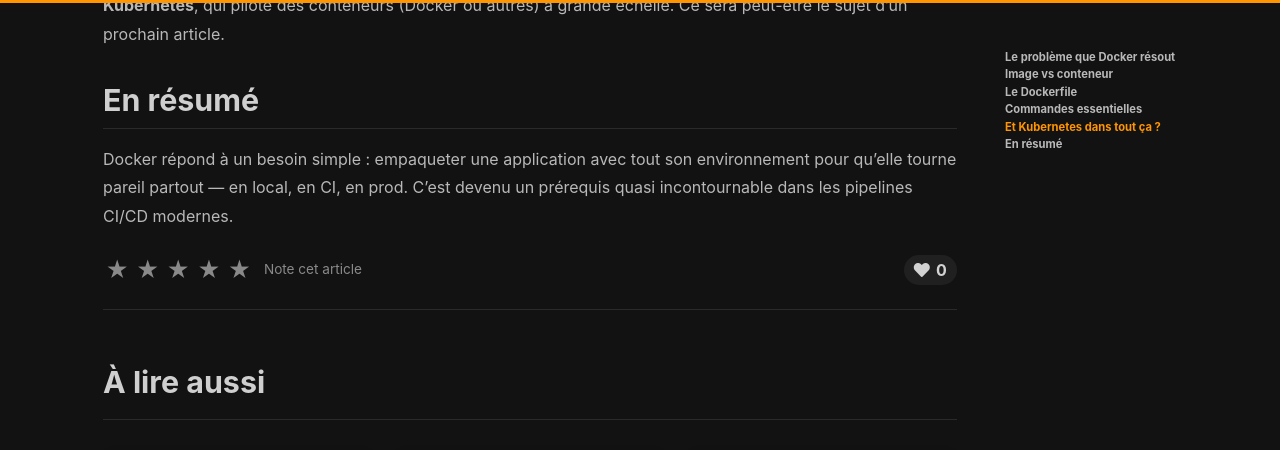
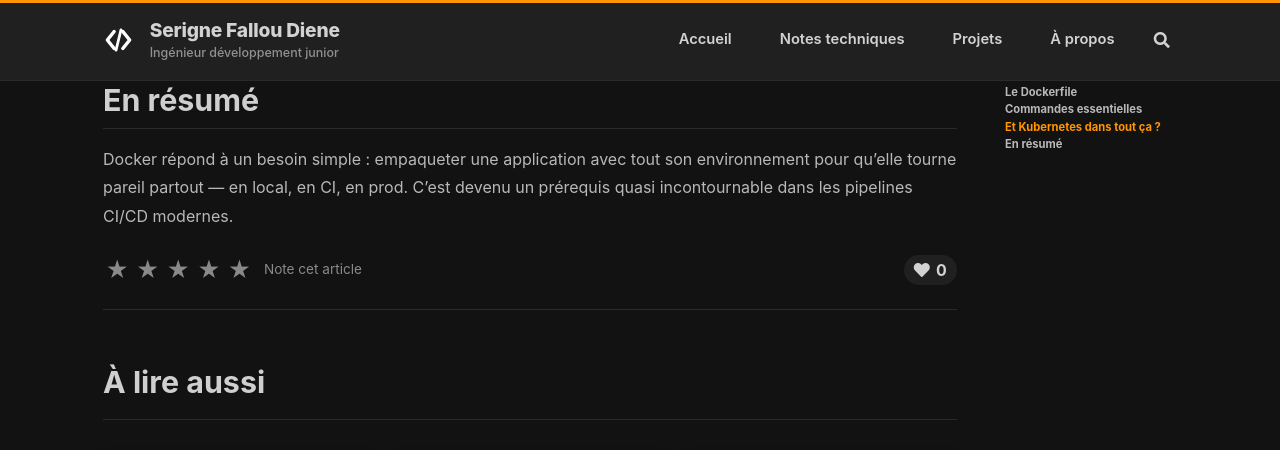
Before and after one commit to sfalloudiene/sfalloudiene.github.io, a Jekyll site: the page built from _posts/2026-09-23-Docker.md, in a window 1280 px wide and 1400 px high, scrolled down 2133 px. Shown: the top 450 px of the window. Built offline with Jekyll 4.4.1, drawn with Linux system fonts in a browser that asks for light colours; comment, search, counter and statistics services are not loaded; some of the changed text lies outside the part shown; grey boxes are pictures that could not be loaded.

Commit message:
Remove the author-profile card from posts, make the header sticky
- show_author_profile back to false (the photo+bio card under every
  article).
- Header now stays pinned while scrolling, on every page. Took a few
  tries to get right: position: sticky on .header itself compiles
  fine but never actually sticks, because a sticky element is bounded
  by its direct parent's box, and .header's parent (.page__header)
  is exactly .header's own height - no room to move. Moved the sticky
  rule to .page__header instead, which (as a sibling of .page__content)
  spans the full page height. Verified header stays pinned scrolling
  to the bottom of home/blog/projects/about/an article, desktop and
  mobile. Documented the gotcha in CLAUDE.md.

Co-Authored-By: Claude Sonnet 5 <noreply@anthropic.com>
Claude-Session: https://claude.ai/code/session_01Pw2VjeJ6hvYuKfitpuhZPd

```diff
--- a/_config.yml
+++ b/_config.yml
@@ -219,7 +219,7 @@ defaults:
         toc: true
       show_edit_on_github: true
       show_subscribe: true
-      show_author_profile: true
+      show_author_profile: false
       pageview: true
       image: /assets/images/profile.jpg # fallback OG/Twitter image for posts with no cover of their own
   - scope:
--- a/_sass/custom.scss
+++ b/_sass/custom.scss
@@ -16,6 +16,20 @@ $nav-font-stack: -apple-system, BlinkMacSystemFont, "Segoe UI", Roboto, Helvetic
 
 .header {
   border-bottom: 1px solid $border-color-l;
+}
+
+// position: sticky va sur .page__header (le wrapper que _layouts/page.html
+// place autour de <header>), pas sur .header lui-meme : un element sticky
+// reste coince dans les bornes de son parent direct, et .page__header ne
+// fait que la hauteur de .header - sans marge de manoeuvre, sticky n'a
+// litteralement nulle part ou "coller" et se comporte comme s'il etait
+// position: static. .page__header est en revanche le frere de .page__content
+// (toute la page), ce qui lui donne la hauteur necessaire pour suivre le
+// scroll jusqu'en bas.
+.page__header {
+  position: sticky;
+  top: 0;
+  z-index: 995; // sous .actions/.mask/.sidebar/.modal (996-999, cf _variables.scss) pour ne pas passer devant un modal/la sidebar mobile
 }
 
 .header__logo {
```
Also changed, not shown: CLAUDE.md (+4 -0 lines).
